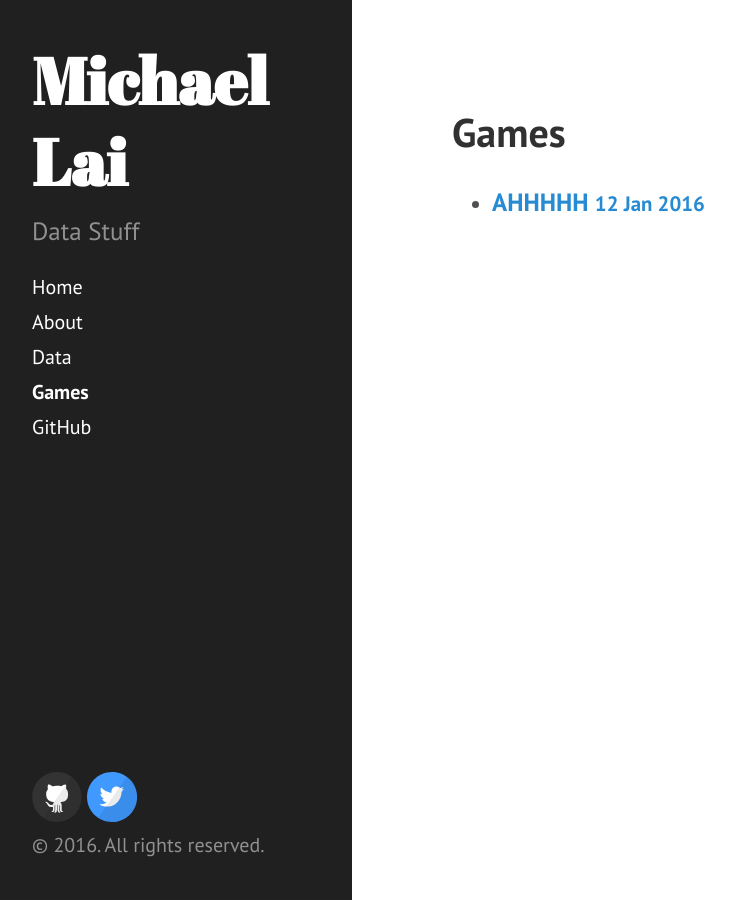
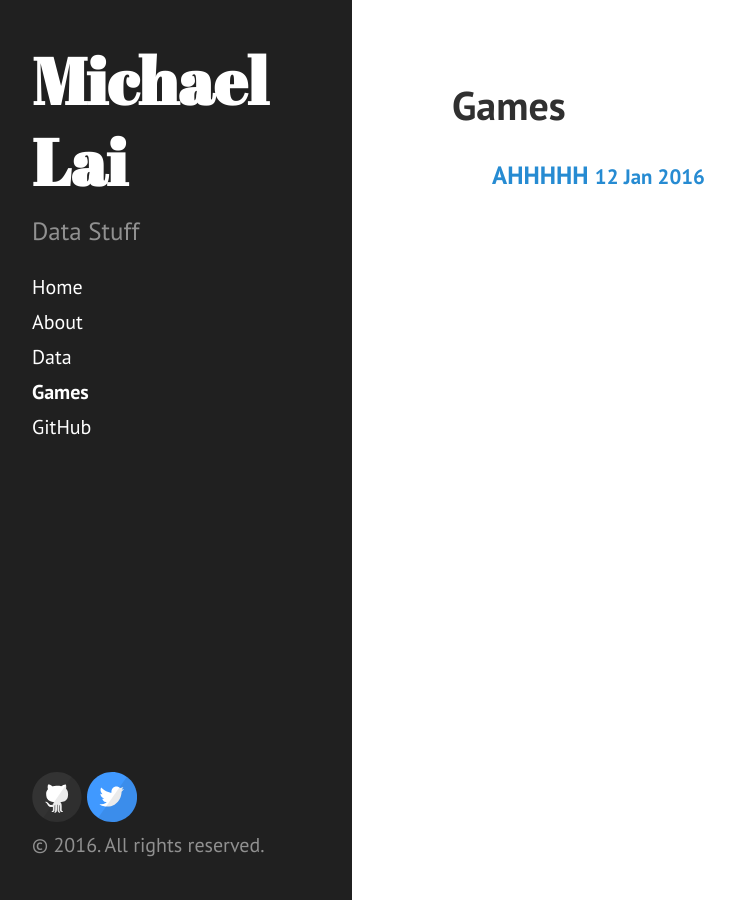
Before and after one commit to mdlai/mdlai.github.io, a Jekyll site: the page built from games.md, in a window 1280 px wide. Shown: the whole page, without its empty margins (8-743 px from the left). Built offline with Jekyll 4.4.1, drawn with Linux system fonts in a browser that asks for light colours; Markdown is read by kramdown in place of the engine named in the settings.

Commit message:
list style

```diff
--- a/_layouts/tagpage.html
+++ b/_layouts/tagpage.html
@@ -1,10 +1,9 @@
 ---
 layout: default
 ---
-
-<h1>{{ page.title }}</h1>
-
-<ul>
+<div class="page">
+  <h1 class="page-title">{{ page.title }}</h1>
+  <ul style="list-style-type:none">
   {% for post in site.tags[page.tag] %}
     {% for post in site.tags[page.tag] limit:3 %}
       <li>
@@ -18,3 +17,5 @@ layout: default
     {% endfor %}
   {% endfor %}
   </ul>
+
+</div>
```
Lines whose indentation alone changed are shown as unchanged.
